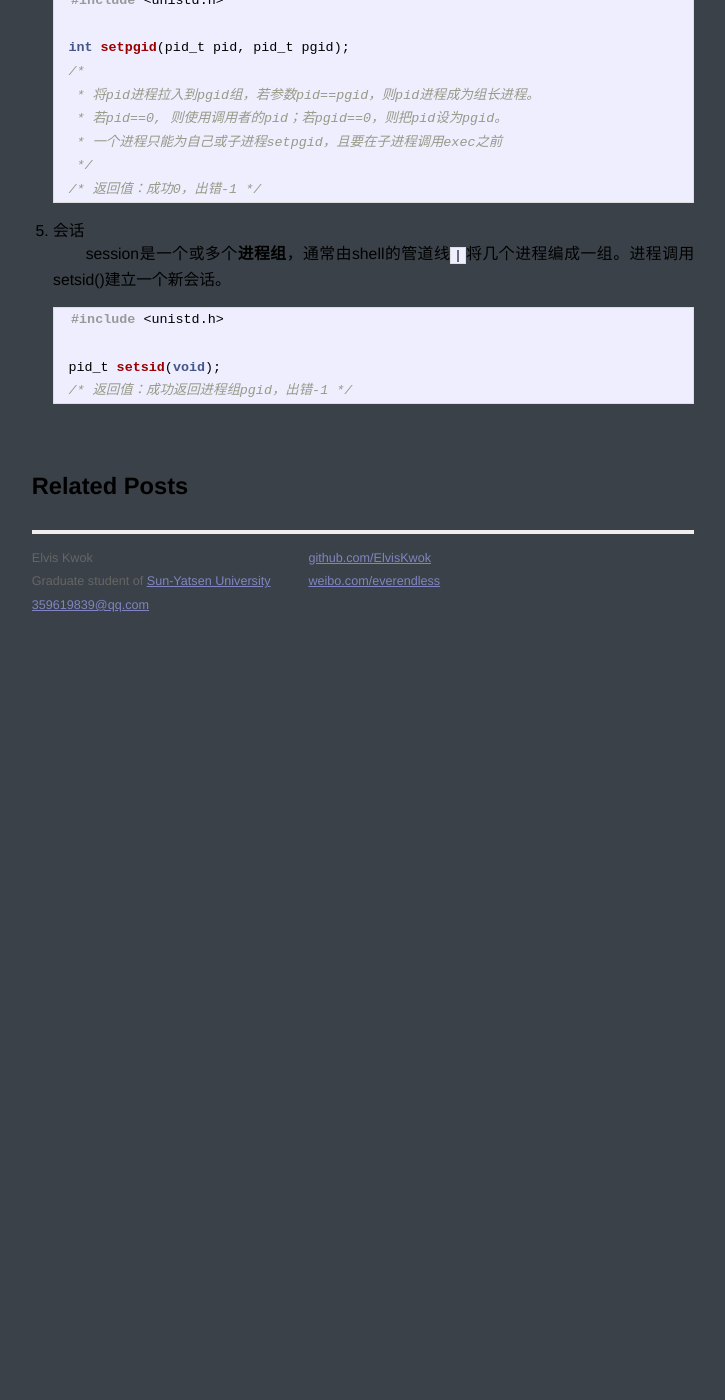
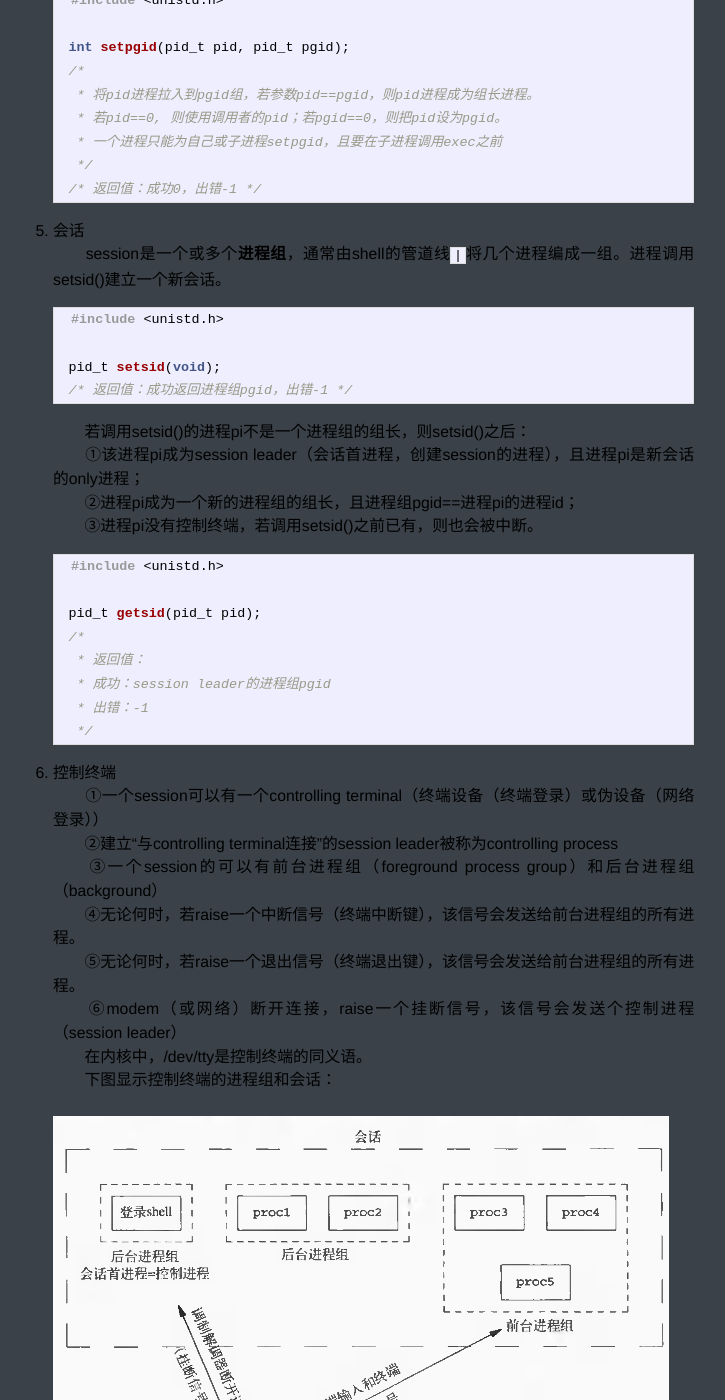
Before and after one commit to ElvisKwok/ElvisKwok.github.io, a Jekyll site: the page built from apue/2014-09-22-notes-of-apue-9.md, in a window 1280 px wide and 1400 px high, scrolled down 2501 px. Shown: the whole window, without its empty margins (277-1002 px from the left). Built offline with Jekyll 4.4.1, drawn with Linux system fonts in a browser that asks for light colours; Markdown is read by kramdown in place of the engine named in the settings; comment, search, counter and statistics services are not loaded; before the commit the page ends 3131 px from its top, so only the background shows below that; some of the changed text lies outside the part shown.

Commit message:
finish 9.6

````diff
--- a/apue/2014-09-22-notes-of-apue-9.md
+++ b/apue/2014-09-22-notes-of-apue-9.md
@@ -84,15 +84,63 @@ title: Notes of APUE 9
     pid_t setsid(void);
     /* 返回值：成功返回进程组pgid，出错-1 */
     ```
+　　若调用setsid()的进程pi不是一个进程组的组长，则setsid()之后：
+　　①该进程pi成为session leader（会话首进程，创建session的进程），且进程pi是新会话的only进程；
+　　②进程pi成为一个新的进程组的组长，且进程组pgid==进程pi的进程id；
+　　③进程pi没有控制终端，若调用setsid()之前已有，则也会被中断。
 
+    ```c
+    #include <unistd.h>
 
+    pid_t getsid(pid_t pid);
+    /*
+     * 返回值：
+     * 成功：session leader的进程组pgid
+     * 出错：-1
+     */
+     ```
 
+6. 控制终端
+　　①一个session可以有一个controlling terminal（终端设备（终端登录）或伪设备（网络登录））
+　　②建立“与controlling terminal连接”的session leader被称为controlling process
+　　③一个session的可以有前台进程组（foreground process group）和后台进程组（background）
+　　④无论何时，若raise一个中断信号（终端中断键），该信号会发送给前台进程组的所有进程。
+　　⑤无论何时，若raise一个退出信号（终端退出键），该信号会发送给前台进程组的所有进程。
+　　⑥modem（或网络）断开连接，raise一个挂断信号，该信号会发送个控制进程（session leader）
+　　在内核中，/dev/tty是控制终端的同义语。
+　　下图显示控制终端的进程组和会话：
+　　![img][9.6]
 
+7. tcgetpgrp、tcsetpgrp和tcgetsid函数
 
+    ```c
+    #include <unistd.h>
 
+    pid_t tcgetpgrp(int fd);
+    /* 返回值：
+     * 成功：与文件描述符fd关联的控制终端的前台进程组的进程组pgid
+     * 出错：-1
+     */
+
+    int tcsetpgrp(int fd, pid_t pgrpid)
+    /* 返回值：
+     * 成功：0
+     * 出错：-1
+     */
+
+    #inlcude <termios.h>
+    pid_t tcgetsid(int fd);
+    /* 返回值：
+     * 成功：session leader的进程组pgid
+     * 出错：-1
+     */
+    ```
+
+8. 作业控制
 
 <br>
 
 [返回主目录]: /2014/09/22/notes-of-apue.html
 [9.2]: /images/apue/9.2.png "init for terminal login"
 [9.3]: /images/apue/9.3.png "telnetd"
+[9.6]: /images/apue/9.6.png "controlling terminal"
--- a/index.html
+++ b/index.html
@@ -14,6 +14,7 @@ title: Elvis Kwok
 
   <h3>Self-Improvement Repository</h3>
   <ul class="posts">
+    <li><span>05 Nov 2014</span> &raquo; <a href="http://www.acm.org/sigs">Special Interest Groups — Association for Computing Machinery</a></li>
     <li><span>15 Sep 2014</span> &raquo; <a href="http://git-scm.com/book/zh">Pro Git - Book(Chinese)</a></li>
     <li><span>13 Sep 2014</span> &raquo; <a href="http://c.learncodethehardway.org/book/">Learn C The Hard Way</a></li>
     <li><span>12 Sep 2014</span> &raquo; <a href="http://www.codecademy.com/en/tracks/python">Python | Codecademy</a></li>
````
Also changed, not shown: images/apue/9.6.png (added), 1 other file.
